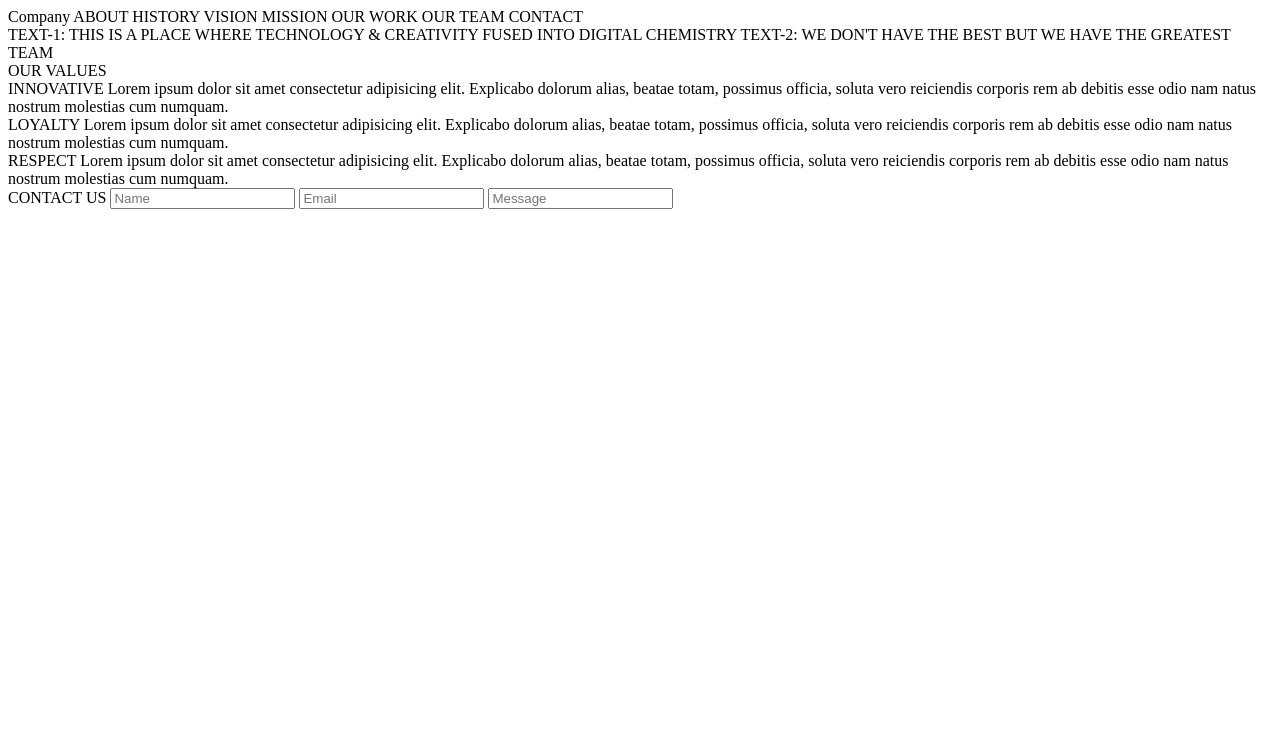
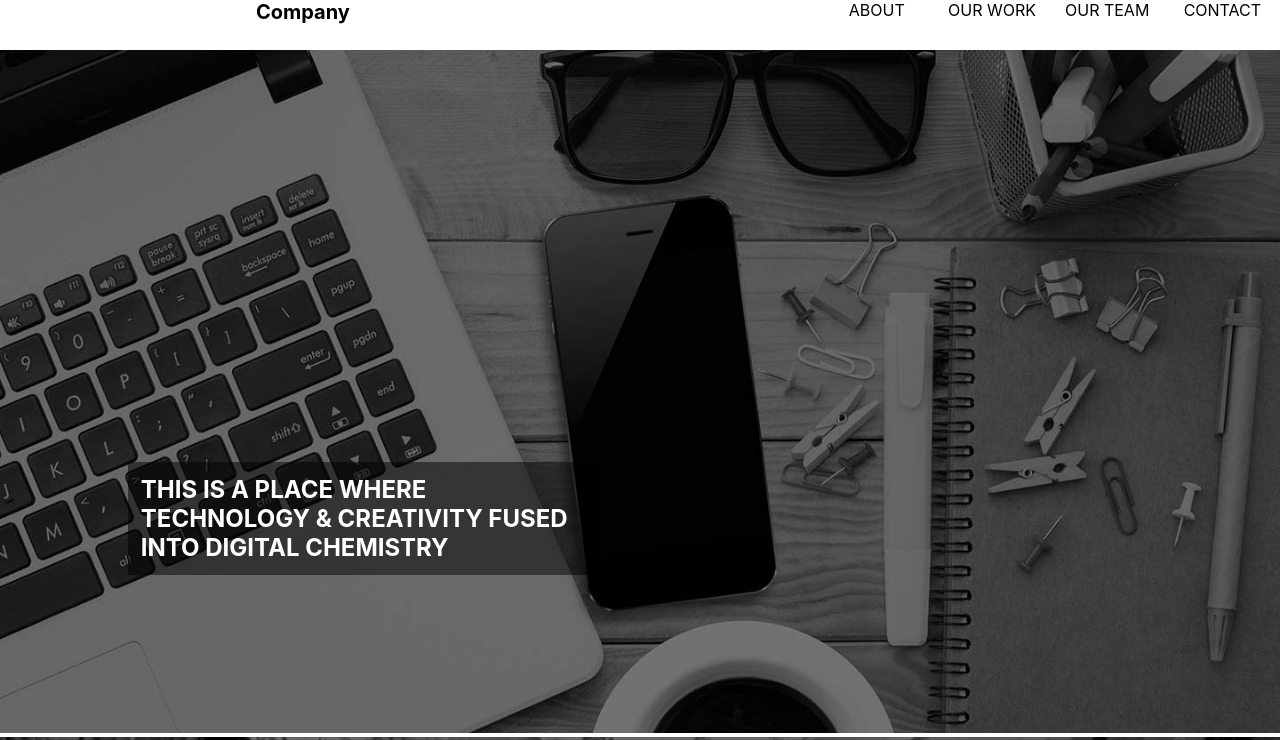
Before and after one commit to regnents/suitmedia, a website: page public/index.html in a window 1280 px wide. Shown: the top 740 px of the page. Drawn offline with Linux system fonts and the light colour scheme.

Commit message:
update page

```diff
--- /dev/null
+++ b/public/index.css
@@ -0,0 +1,84 @@
+* {
+    margin: 0px;
+    padding: 0px;
+    font-family: -apple-system, BlinkMacSystemFont, 'Segoe UI', Roboto, Oxygen, Ubuntu, Cantarell, 'Open Sans', 'Helvetica Neue', sans-serif;
+    -ms-overflow-style: none;
+    scrollbar-width: none;
+}
+
+*::-webkit-scrollbar {
+    display: none;
+}
+
+.navbar {
+    display: flex;
+    flex-direction: row;
+    justify-content: space-between;
+    min-height: 50px;
+}
+
+.navbar-left {
+    width: 55%;
+    font-weight: bold;
+    padding-left: 20%;
+    font-size: 20px;
+}
+
+.navbar-right {
+    width: 45%;
+    display: flex;
+    flex-direction: row;
+    justify-content: space-evenly;
+}
+
+.dropdown {
+    position: relative;
+    display: inline-block;
+}
+
+.dropdown-sub {
+    display: none;
+    position: absolute;
+    width: 100%;
+    background-color: white;
+    z-index: 1;
+}
+
+.dropdown:hover .dropdown-sub {
+    display: block;
+}
+
+.dropdown-sub-item:hover {
+    background-color: #f1f1f1;
+}
+
+.navbar-item {
+    cursor: pointer;
+    width: 25%;
+    text-align: center;
+}
+
+.navbar-item:hover {
+    background-color: #f1f1f1;
+}
+
+.img-slider {
+    width: 100%;
+}
+
+.img-slider-area {
+    position: relative;
+    width: 100%;
+}
+
+.img-slider-text-area {
+    position: absolute;
+    top: 60%;
+    left: 10%;
+    color: white;
+    background-color: rgba(0, 0, 0, 0.5);
+    padding: 1% 1% 1% 1%;
+    font-size: x-large;
+    font-weight: bold;
+    max-width: 35%;
+}
--- a/public/index.html
+++ b/public/index.html
@@ -1,46 +1,67 @@
+<!DOCTYPE html>
 <html>
 
 <head>
     <title>FRONTEND INTERN TEST</title>
+    <link rel="stylesheet" href="./index.css" />
 </head>
 
 <body>
     <div class="navbar">
-        Company
-        ABOUT
-        HISTORY
-        VISION MISSION
-        OUR WORK
-        OUR TEAM
-        CONTACT
+        <div class="navbar-left">
+            Company
+        </div>
+        <div class="navbar-right">
+            <div class="dropdown navbar-item">
+                <div class="dropdown-main">
+                    ABOUT
+                </div>
+                <div class="dropdown-sub">
+                    <div class="dropdown-sub-item">HISTORY</div>
+                    <div class="dropdown-sub-item">VISION MISSION</div>
+                </div>
+            </div>
+            <div class="navbar-item">OUR WORK</div>
+            <div class="navbar-item">OUR TEAM</div>
+            <div class="navbar-item">CONTACT</div>
+        </div>
     </div>
     <div class="img-slider">
-        TEXT-1: THIS IS A PLACE WHERE TECHNOLOGY & CREATIVITY FUSED INTO DIGITAL CHEMISTRY
-        TEXT-2: WE DON'T HAVE THE BEST BUT WE HAVE THE GREATEST TEAM
+        <div id="img1" class="img-slider-area">
+            <img src="../assets/bg.jpg" style="width: 100%;" />
+            <div class="img-slider-text-area">
+                <p>
+                    THIS IS A PLACE WHERE TECHNOLOGY & CREATIVITY FUSED INTO DIGITAL CHEMISTRY
+                </p>
+            </div>
+        </div>
+        <div id="img2" class="img-slider-area">
+            <img src="../assets/about-bg.jpg" style="width: 100%;" />
+            <div class="img-slider-text-area">
+                <p>
+                    WE DON'T HAVE THE BEST BUT WE HAVE THE GREATEST TEAM
+                </p>
+            </div>
+        </div>
     </div>
     <div class="values">
         OUR VALUES
         <div class="value-box">
-            INNOVATIVE
-            Lorem ipsum dolor sit amet consectetur adipisicing elit. Explicabo dolorum alias, beatae totam, possimus
-            officia, soluta vero reiciendis corporis rem ab debitis esse odio nam natus nostrum molestias cum numquam.
+            INNOVATIVE Lorem ipsum dolor sit amet consectetur adipisicing elit. Explicabo dolorum alias, beatae totam, possimus officia, soluta vero reiciendis corporis rem ab debitis esse odio nam natus nostrum molestias cum numquam.
         </div>
         <div class="value-box">
-            LOYALTY
-            Lorem ipsum dolor sit amet consectetur adipisicing elit. Explicabo dolorum alias, beatae totam, possimus
-            officia, soluta vero reiciendis corporis rem ab debitis esse odio nam natus nostrum molestias cum numquam.
+            LOYALTY Lorem ipsum dolor sit amet consectetur adipisicing elit. Explicabo dolorum alias, beatae totam, possimus officia, soluta vero reiciendis corporis rem ab debitis esse odio nam natus nostrum molestias cum numquam.
         </div>
         <div class="value-box">
-            RESPECT
-            Lorem ipsum dolor sit amet consectetur adipisicing elit. Explicabo dolorum alias, beatae totam, possimus
-            officia, soluta vero reiciendis corporis rem ab debitis esse odio nam natus nostrum molestias cum numquam.
+            RESPECT Lorem ipsum dolor sit amet consectetur adipisicing elit. Explicabo dolorum alias, beatae totam, possimus officia, soluta vero reiciendis corporis rem ab debitis esse odio nam natus nostrum molestias cum numquam.
         </div>
     </div>
     <div class="contact">
         CONTACT US
         <input type="text" placeholder="Name" />
-        <input type="text" id="email-field" placeholder="Email" />
+        <input type="text" id="emailField" placeholder="Email" />
         <input type="text" placeholder="Message" />
+        <button type="submit" id="submitButton">SUBMIT</button>
     </div>
     <script src="../src/index.js"></script>
 </body>
--- a/src/index.js
+++ b/src/index.js
@@ -1,5 +1,7 @@
-const emailField = document.getElementById("email-field")
-emailField.onchange = function () {
+const emailField = document.getElementById("emailField")
+const submitButton = document.getElementById("submitButton")
+
+emailField.onchange = function() {
     const emailRegex = new RegExp(/.*@.*\..*/i)
     const emailValue = emailField.value
     console.log(emailValue)
@@ -7,3 +9,7 @@ emailField.onchange = function () {
         console.log("yes")
     }
 }
+
+submitButton.onsubmit = (event) => {
+    event.preventDefault()
+}
```
